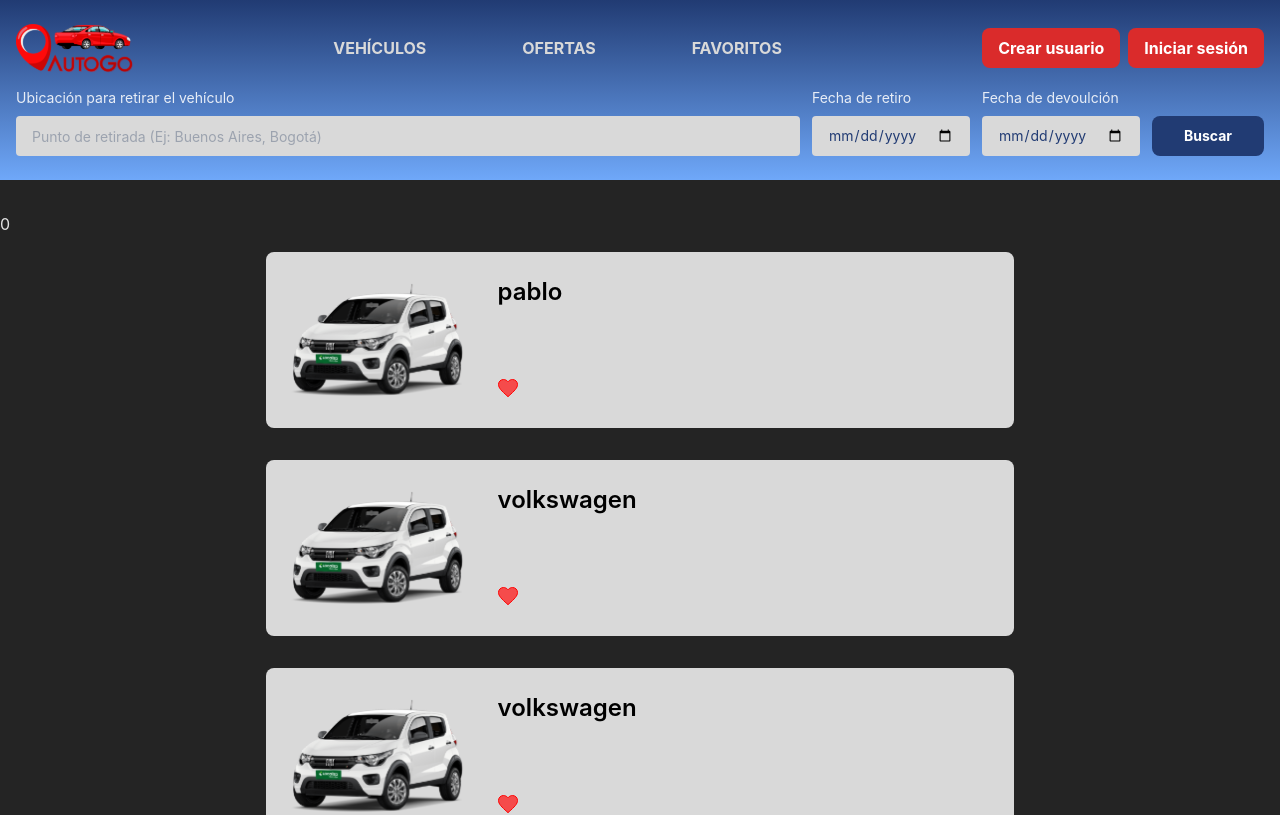
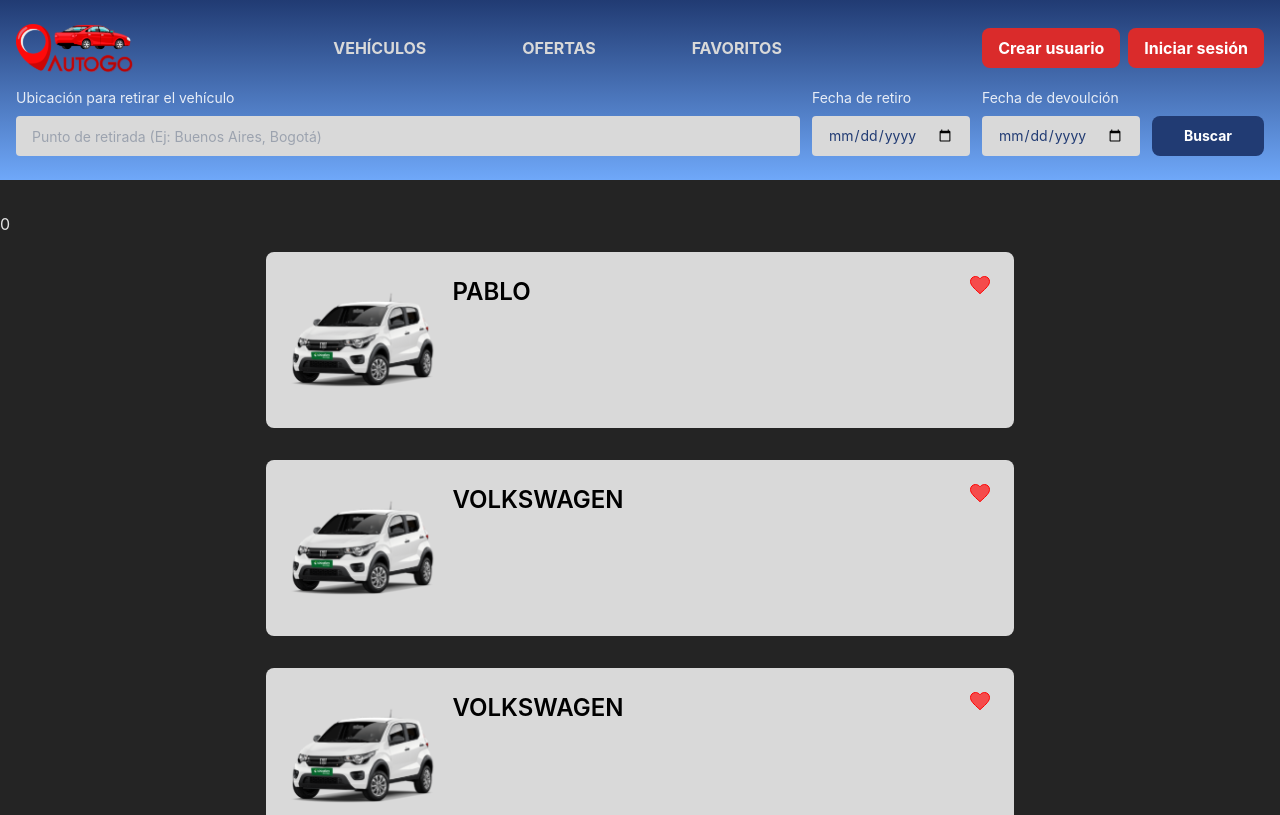
Before and after one commit to pablo-ambrogio/proyecto-final-CDT, a React (Vite) app: page /favorite in a window 1280 px wide. Shown: the top 815 px of the page. Built offline with nearby package versions, Linux system fonts and the light colour scheme; no server answers; data requests are answered from the project's data file; a web font is replaced by a local one.

Commit message:
arreglo de card fav

```diff
--- a/src/components/common/cardFav/CardFav.jsx
+++ b/src/components/common/cardFav/CardFav.jsx
@@ -6,29 +6,22 @@
 
     const { id, brand } = vehicle
 
-    const handleDelete = async (id) => {
-        await axios.patch(`http://localhost:3000/vehicles/${id}`, {
-            isFav: false
-        })
-    }
-
     return (
         <div className="w-3/5 max-w-3xl h-44 bg-grey text-[#000] rounded-lg p-6 place-self-center">
-            <div className="max-w-sm h-full flex gap-8">
-                <div className="h-full w-full gap-x-2">
+            <div className="w-full h-full flex justify-start gap-x-4">
+                <div className="h-full w-fit">
                     <div className="h-full">
                         <img src={CarMobi} alt={'Fiat mobi 1.0'} className="w-full h-full " />
                     </div>
                 </div>
-                <div className="w-full flex flex-col justify-between">
-                    <h2 className='text-2xl font-semibold'>
+                <div className="w-full flex">
+                    <h2 className='text-2xl font-semibold uppercase'>
                         {brand}
                     </h2>
-                    <div>
+                    <div
+                        className='w-full flex justify-end items-start'
+                    >
                         <ButtonFav id={id} isFav={vehicle.isFav} />
-                        {/* <button type="submit" className='text-secondary' onClick={() => handleDelete(id)}>
-                            Eliminar
-                        </button> */}
                     </div>
                 </div>
             </div>
```
